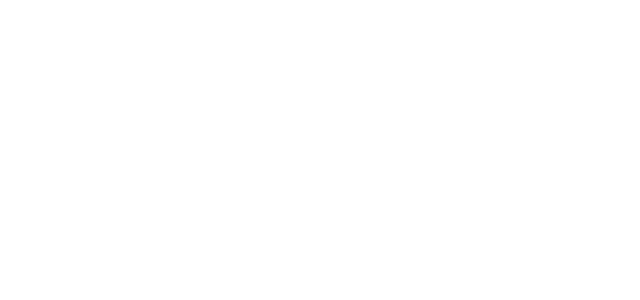
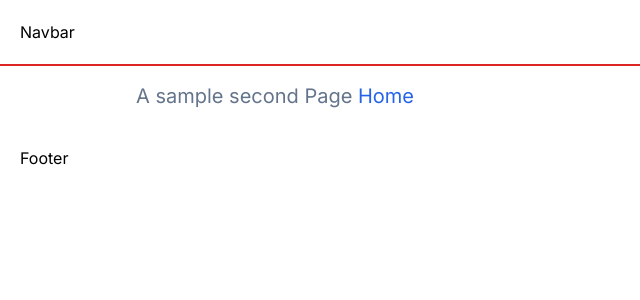
Before and after one commit to cbserra/stravital, a React (Vite) app: page /second in a window 1280 px wide. Before the commit this address had no page. Shown: the top 300 px of the page, without its empty margins (0-640 px from the left). Built offline with nearby package versions, Linux system fonts and the light colour scheme.

Commit message:
Upated the LayoutMain to use Outlet component to render child routes not the {childern} prop

```diff
--- a/package.json
+++ b/package.json
@@ -27,6 +27,7 @@
     "@types/node": "^17.0.8",
     "@types/react": "^17.0.38",
     "@types/react-dom": "^17.0.11",
+    "@types/react-router-dom": "^5.3.3",
     "@typescript-eslint/eslint-plugin": "^5.9.1",
     "@typescript-eslint/parser": "^5.9.1",
     "@vitejs/plugin-react": "^1.1.4",
--- a/src/app/index.tsx
+++ b/src/app/index.tsx
@@ -1,12 +1,7 @@
 import MyRoutes from '@/app/routes'
-import LayoutMain from '@/layouts'
 
 const App = () => {
-  return (
-    <LayoutMain>
-      <MyRoutes />
-    </LayoutMain>
-  )
+  return <MyRoutes />
 }
 
 export default App
--- a/src/app/routes/index.tsx
+++ b/src/app/routes/index.tsx
@@ -1,19 +1,26 @@
+import LayoutMain from '@/layouts'
+//const IndexPage = lazy(() => import('@/pages'))
+import IndexPage from '@/pages'
+
 import { Suspense, lazy } from 'react'
 import { Route, Routes } from 'react-router-dom'
 
-const IndexPage = lazy(() => import('@/pages'))
-
+const SeconPage = lazy(() => import('@/pages/second'))
 const MyRoutes = () => {
   return (
     <Routes>
+      <Route path='/' element={<LayoutMain />}>
+        <Route index element={<IndexPage />} />
         <Route
-        path='/'
+          path='second'
           element={
             <Suspense fallback={null}>
-            <IndexPage />
+              <SeconPage />
             </Suspense>
           }
         />
+        {/* Other Routes here */}
+      </Route>
     </Routes>
   )
 }
--- a/src/layouts/index.tsx
+++ b/src/layouts/index.tsx
@@ -1,9 +1,21 @@
-export type LayoutMainProps = {
-  children: React.ReactNode
-}
+import { Outlet } from 'react-router'
 
-const LayoutMain = ({ children }: LayoutMainProps): JSX.Element => {
-  return <main className='layout'>{children}</main>
+/* export type LayoutMainProps = {
+  children?: React.ReactNode
+} */
+
+const LayoutMain = (): JSX.Element => {
+  return (
+    <>
+      <div className='sticky top-0 z-50 px-5 py-5 w-full border-b-2 bg-white dark:bg-neutral-900 dark:text-slate-500 border-red-600'>
+        Navbar
+      </div>
+      <main className='layout py-4'>
+        <Outlet />
+      </main>
+      <div className='footer px-5 py-5 dark:text-slate-500 '>Footer</div>
+    </>
+  )
 }
 
 export default LayoutMain
--- a/src/pages/index.tsx
+++ b/src/pages/index.tsx
@@ -4,6 +4,7 @@
 import illustration from '@/assets/img/illustration.svg'
 
 import clsx from 'clsx'
+import { Link } from 'react-router-dom'
 
 const IndexPage = (): JSX.Element => {
   return (
@@ -24,6 +25,9 @@
 
       <section className={clsx('flex flex-col md:flex-row space-y-4 md:space-y-0 justify-between', 'w-full')}>
         <div className='w-full md:w-auto'>
+          <Link className='text-lg text-blue-600' to='second'>
+            Second Page
+          </Link>
           <h2>Related Link</h2>
           <RelatedList />
         </div>
--- /dev/null
+++ b/src/pages/second.tsx
@@ -0,0 +1,17 @@
+import * as React from 'react'
+import { Link } from 'react-router-dom'
+
+const SeconPage = () => {
+  return (
+    <div>
+      <p className='text-xl text-slate-500 px-2'>
+        A sample second Page{' '}
+        <span className='text-blue-600'>
+          <Link to='/'>Home</Link>
+        </span>
+      </p>
+    </div>
+  )
+}
+
+export default SeconPage
```
Also changed, not shown: 2 other files (tests, documents, lock files or other folders). Lines whose indentation alone changed are shown as unchanged.
